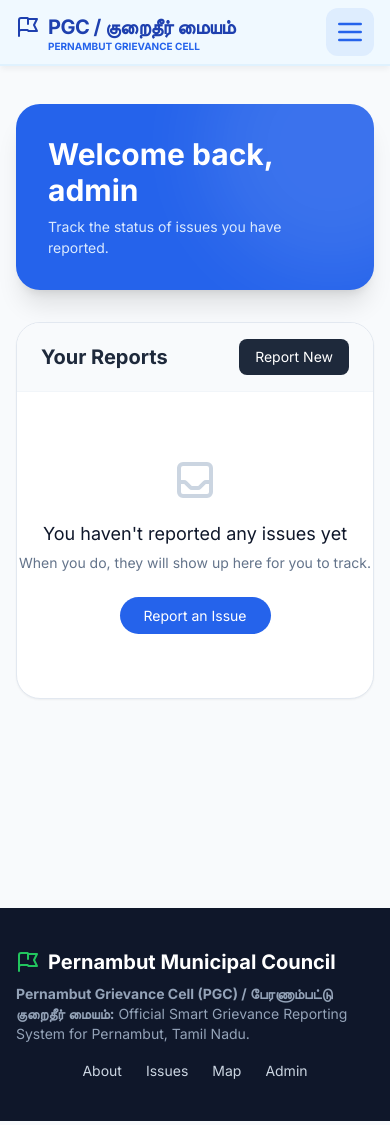
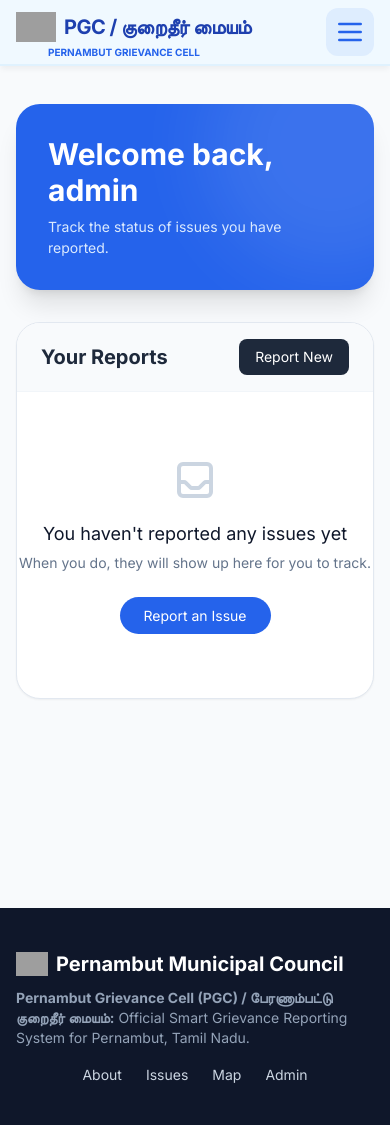
Before and after one commit to Zakki-05/local-problems-reporter, a Django app: page /dashboard/ in a window 390 px wide. Run offline with Django 4.2, Linux system fonts and the light colour scheme; a user stored in the database is signed in; data that the repository does not hold is empty; some libraries are stand-ins or nearby versions; grey boxes are pictures that could not be loaded.

Commit message:
feat: implement base template with responsive navigation and site-wide branding assets

```diff
--- a/templates/base.html
+++ b/templates/base.html
@@ -24,7 +24,7 @@
                 <div class="flex">
                     <div class="flex flex-col justify-center">
                         <div class="flex items-center text-xl font-bold text-blue-800 tracking-tight">
-                            <svg class="w-6 h-6 mr-2" fill="none" stroke="currentColor" viewBox="0 0 24 24" xmlns="http://www.w3.org/2000/svg"><path stroke-linecap="round" stroke-linejoin="round" stroke-width="2" d="M3 21v-4m0 0V5a2 2 0 012-2h6.5l1 1H21l-3 6 3 6h-8.5l-1-1H5a2 2 0 00-2 2zm9-13.5V9"></path></svg>
+                            <img src="{% static 'images/fave-icon.png' %}" alt="PGC Logo" class="w-10 h-10 mr-2 object-contain">
                             PGC / குறைதீர் மையம்
                         </div>
                         <span class="text-[10px] uppercase text-blue-600 font-bold ml-8 leading-none">Pernambut Grievance Cell</span>
@@ -97,7 +97,7 @@
         <div class="max-w-7xl mx-auto px-4 sm:px-6 lg:px-8 flex flex-col md:flex-row justify-between items-center">
             <div class="mb-4 md:mb-0">
                 <span class="text-xl font-bold text-white flex items-center">
-                    <svg class="w-6 h-6 mr-2 text-green-500" fill="none" stroke="currentColor" viewBox="0 0 24 24"><path stroke-linecap="round" stroke-linejoin="round" stroke-width="2" d="M3 21v-4m0 0V5a2 2 0 012-2h6.5l1 1H21l-3 6 3 6h-8.5l-1-1H5a2 2 0 00-2 2zm9-13.5V9"></path></svg>
+                    <img src="{% static 'images/fave-icon.png' %}" alt="Pernambut Logo" class="w-8 h-8 mr-2 object-contain">
                     Pernambut Municipal Council
                 </span>
                 <p class="mt-2 text-sm text-slate-400"><strong>Pernambut Grievance Cell (PGC) / பேரணாம்பட்டு குறைதீர் மையம்:</strong> Official Smart Grievance Reporting System for Pernambut, Tamil Nadu.</p>
```
Also changed, not shown: db.sqlite3, 1 other file.
